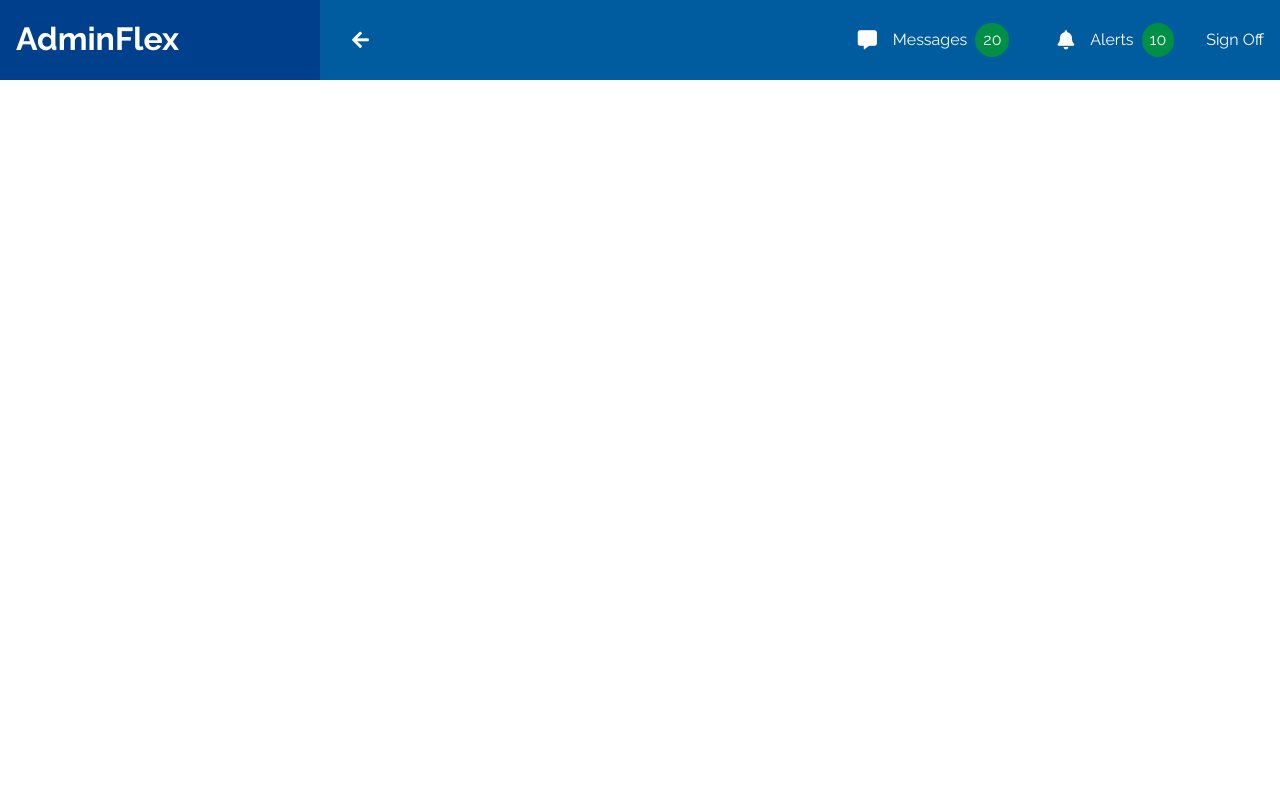
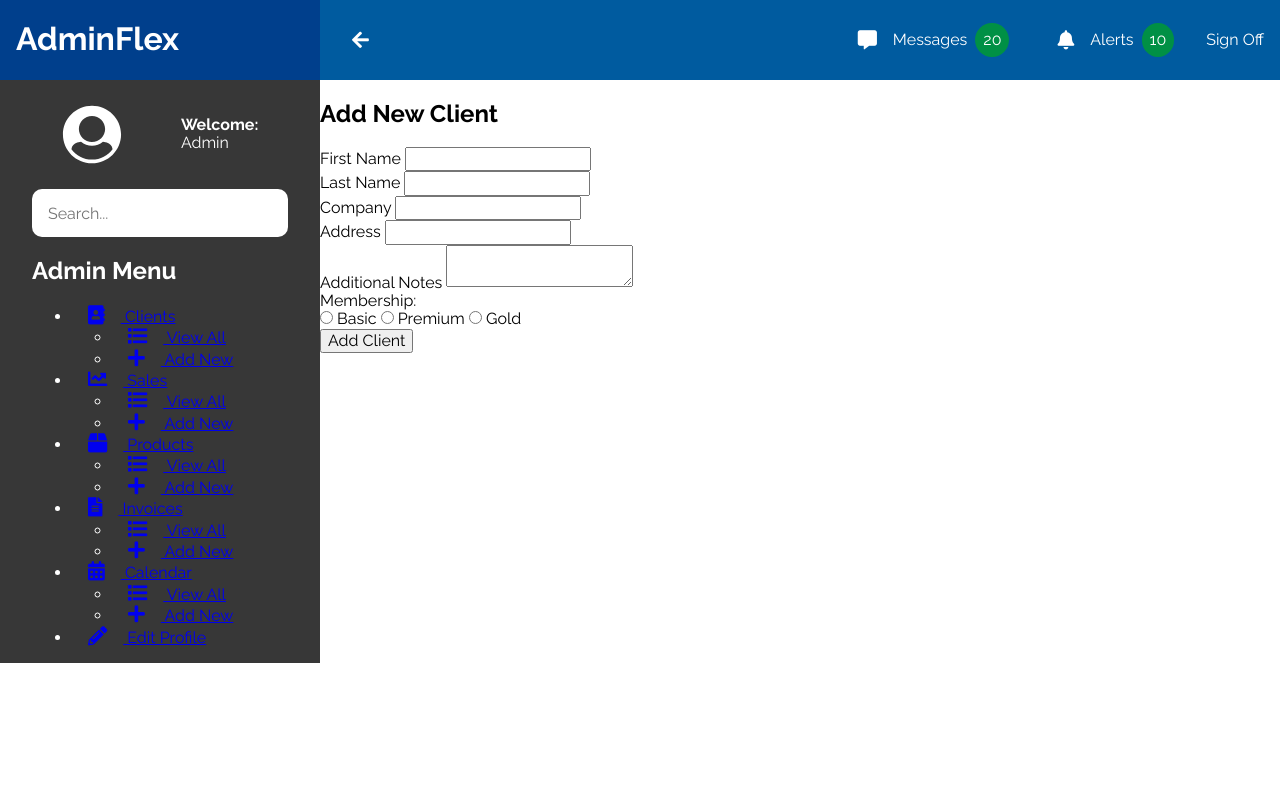
Before and after one commit to tod619/admin_panel, a plain HTML site: page index.html in a window 1280 px wide. Shown: the top 800 px of the page. Drawn offline with nearby package versions, Linux system fonts and the light colour scheme.

Commit message:
add style to user icon + search bar in side menu in app.scss file

```diff
--- a/scss/app.scss
+++ b/scss/app.scss
@@ -110,3 +110,44 @@ i {
         }
     }
 }
+
+.main-content {
+    display: flex;
+}
+
+.sidebar {
+    flex: 0 0 20rem;
+    background-color: $darkGray;
+    color: $white;
+    padding: 1rem 2rem 0 2rem;
+
+    .user {
+        display: flex;
+        justify-content: space-around;
+        align-items: center;
+        font-weight: bold;
+        img {
+            max-width: 60px;
+        }
+
+        span {
+            font-weight: normal;
+            display: block;
+        }
+    }
+
+    .search {
+        margin-top: 1rem;
+        input[type="text"] {
+            width: 100%;
+            height: 3rem;
+            padding: 1rem;
+            border: none;
+            -webkit-border-radius: 10px;
+            -moz-border-radius: 10px;
+            -ms-border-radius: 10px;
+            -o-border-radius: 10px;
+            border-radius: 10px;
+        }
+    }
+}
```
Also changed, not shown: scss/app.css, 1 other file.
